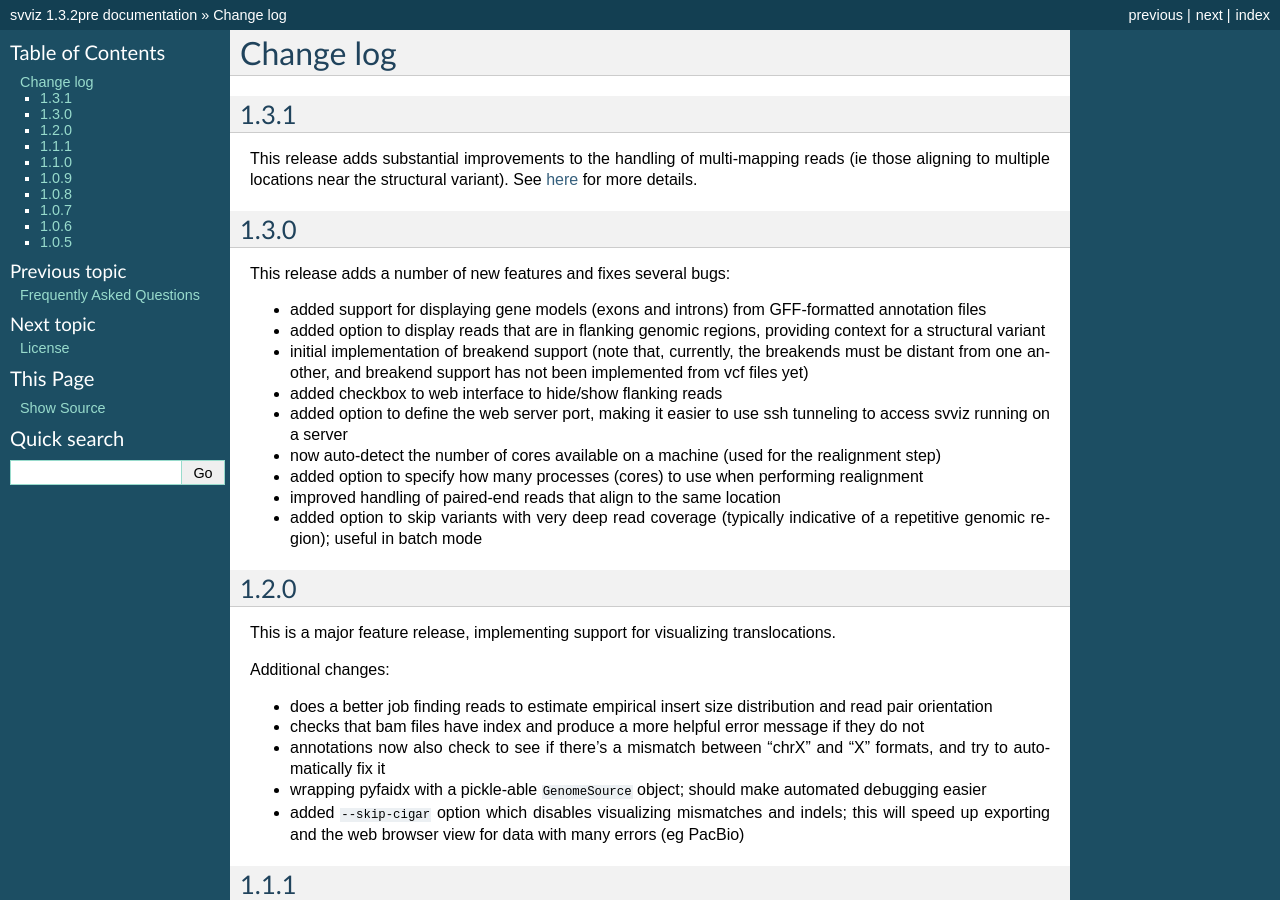
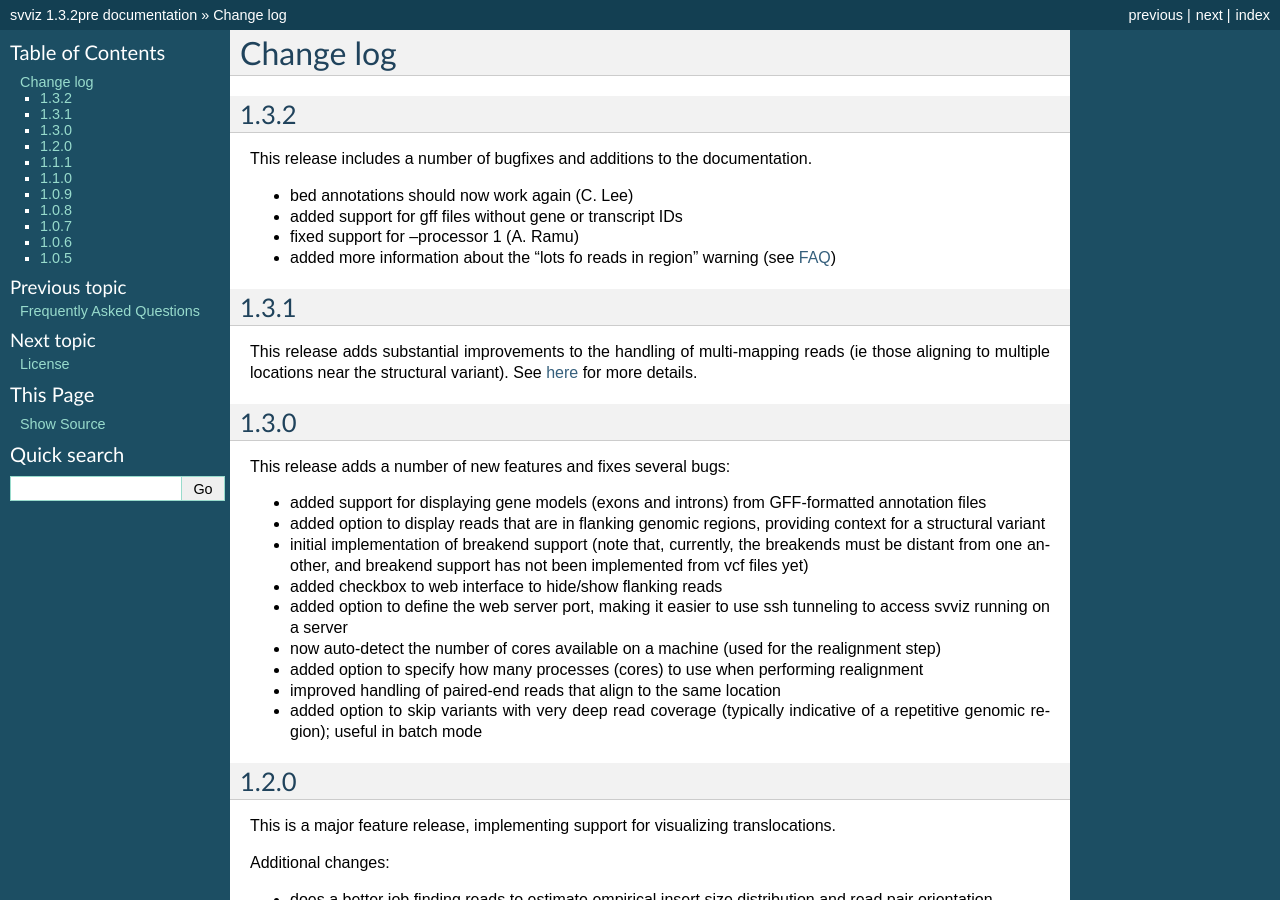
Before and after one commit to svviz/svviz, a Sphinx documentation site: the page built from docs/changelog.rst, in a window 1280 px wide and 900 px high. Built offline with Sphinx 7.4.7, drawn with Linux system fonts in a browser that asks for light colours.

Commit message:
updated changelog

```diff
--- a/docs/changelog.rst
+++ b/docs/changelog.rst
@@ -1,5 +1,15 @@
 Change log
 ==========
+
+1.3.2
+-----
+This release includes a number of bugfixes and additions to the documentation.
+
+- bed annotations should now work again (C. Lee)
+- added support for gff files without gene or transcript IDs
+- fixed support for --processor 1 (A. Ramu)
+- added more information about the "lots fo reads in region" warning (see :ref:`FAQ <lotsoreads>`)
+
 
 1.3.1
 -----
--- a/docs/faqs.rst
+++ b/docs/faqs.rst
@@ -43,6 +43,8 @@ If you know the genomic region including the structural variant is repetitive, o
 4. Adjust the ``--max-multimapping-similarity`` option to filter out reads potentially aligning to multiple locations within the structural variant region (see :ref:`here <multimapping>` for more information).
 
 
+.. _lotsoreads:
+
 **What does the warning "LOTS OF READS IN MATE-PAIR REGION" mean?**
 
 The "LOTS OF READS IN MATE-PAIR REGION" warning indicates that svviz will be trying to pull reads in from a genomic region with very high sequencing coverage (over 100,000 reads within the region). This warning may appear when analyzing very high coverage sequencing data or extremely large regions.
```
